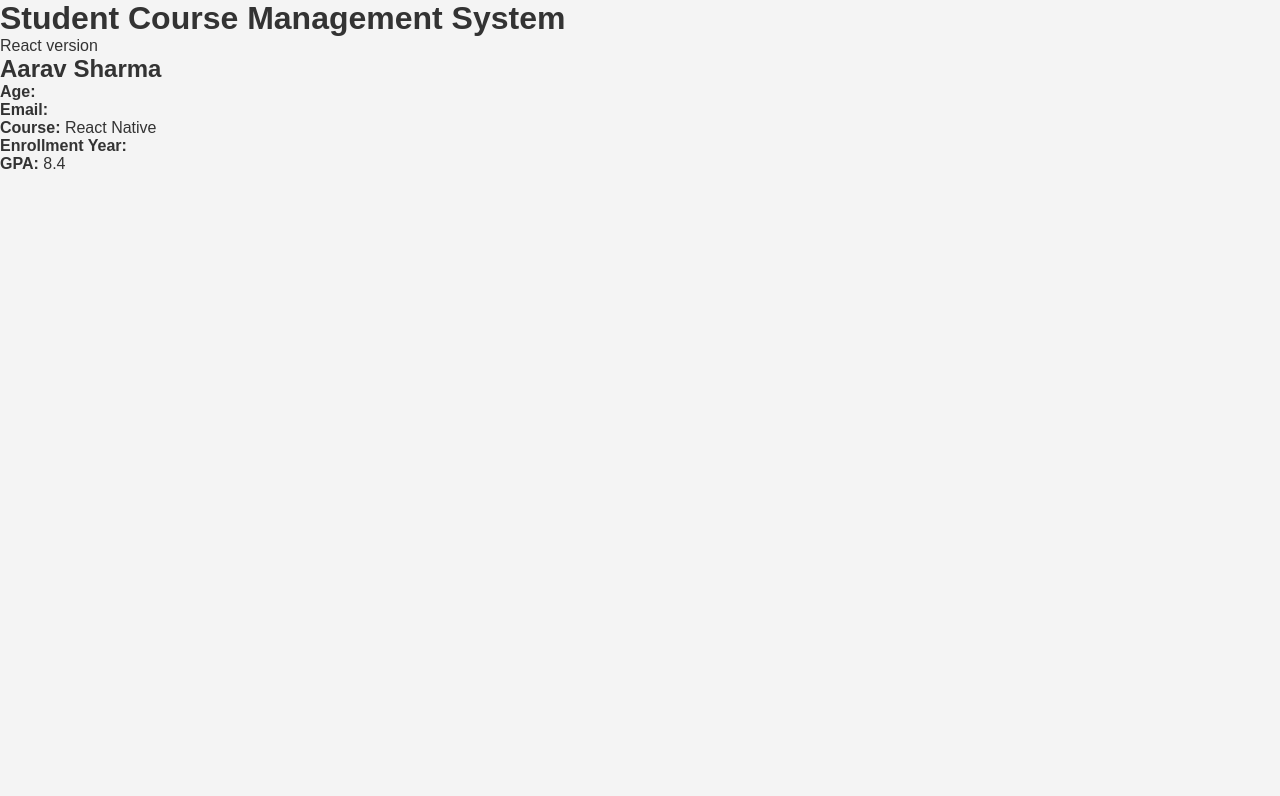
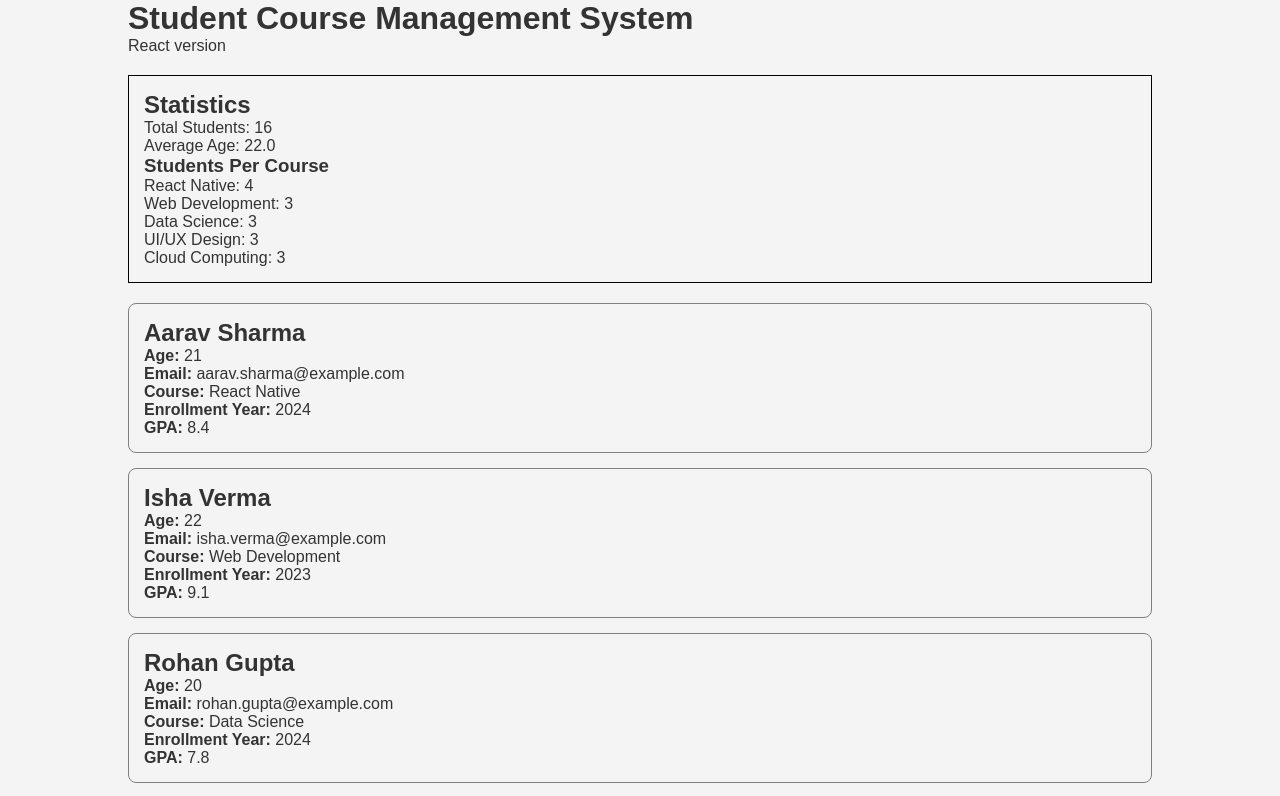
Before and after one commit to angadbakshi424/student-cms-react, a React (Vite) app: page / in a window 1280 px wide. Shown: the top 796 px of the page. Built offline with nearby package versions, Linux system fonts and the light colour scheme.

Commit message:
App.jsx Updated

```diff
--- /dev/null
+++ b/src/App.css
@@ -0,0 +1,17 @@
+.container {
+  width: 80%;
+  margin: auto;
+}
+
+.student-card {
+  border: 1px solid gray;
+  padding: 15px;
+  margin: 15px 0;
+  border-radius: 8px;
+}
+
+.stats {
+  margin: 20px 0;
+  padding: 15px;
+  border: 1px solid black;
+}
--- a/src/App.jsx
+++ b/src/App.jsx
@@ -1,17 +1,22 @@
+import "./App.css";
+
+import students from "./data/students.json";
+
 import Header from "./components/Header";
-import StudentCard from "./components/StudentCard";
-import students from "./data/students.json";
+import StudentList from "./components/StudentList";
+import StatsDashboard from "./components/StatsDashboard";
 
 function App() {
   return (
-    <>
+    <div className="container">
+
       <Header />
-      <StudentCard
-        name="Aarav Sharma"
-        course="React Native"
-        gpa={8.4}
-      />
-    </>
+
+      <StatsDashboard students={students} />
+
+      <StudentList students={students} />
+
+    </div>
   );
 }
 
```
